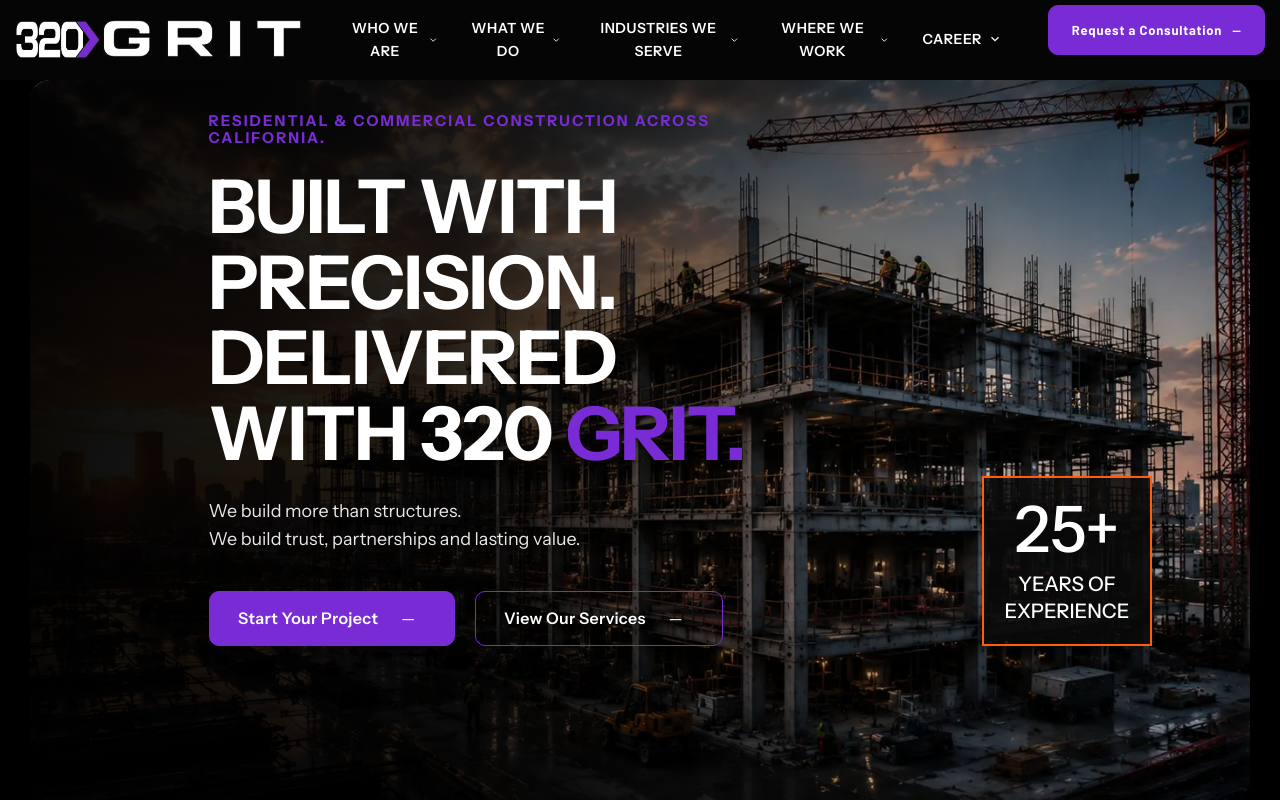
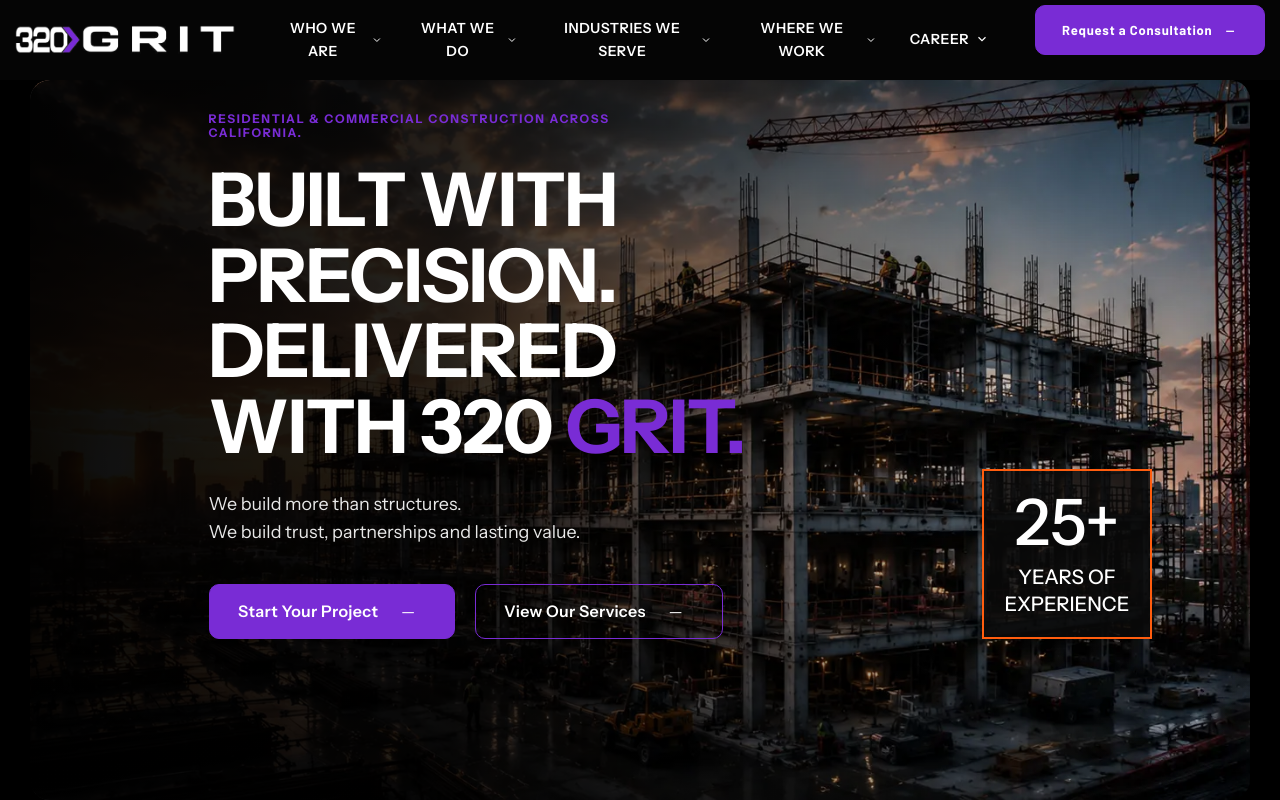
Before and after one commit to TaimoorWajid/website-320grit-angular, an Angular app: page / in a window 1280 px wide. Shown: the top 800 px of the page. Built offline with nearby package versions, Linux system fonts and the light colour scheme.

Commit message:
Adjust font size and max width for home hero kicker; update header logo height

```diff
--- a/src/app/features/home/components/home-hero/home-hero.component.scss
+++ b/src/app/features/home/components/home-hero/home-hero.component.scss
@@ -45,11 +45,11 @@
 }
 
 .home-hero__kicker {
-  font-size: 15px;
+  font-size: 12px;
   font-weight: 700;
   letter-spacing: 0.14em;
   margin-bottom: 1.4rem;
-  max-width: 36rem;
+  max-width: 30rem;
 }
 
 .home-hero__kicker strong {
--- a/src/app/layout/header/header.component.scss
+++ b/src/app/layout/header/header.component.scss
@@ -36,7 +36,7 @@
 }
 
 .grit-nav__logo img {
-  height: 42px;
+  height: 30px;
   width: auto;
 }
 
```
